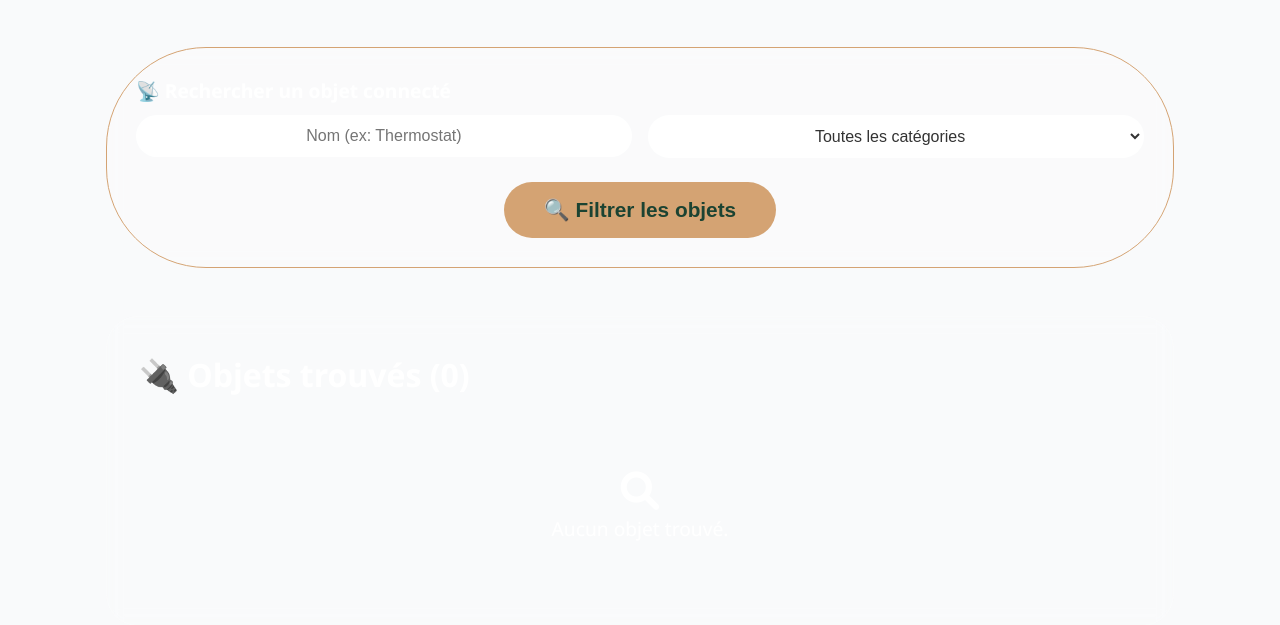
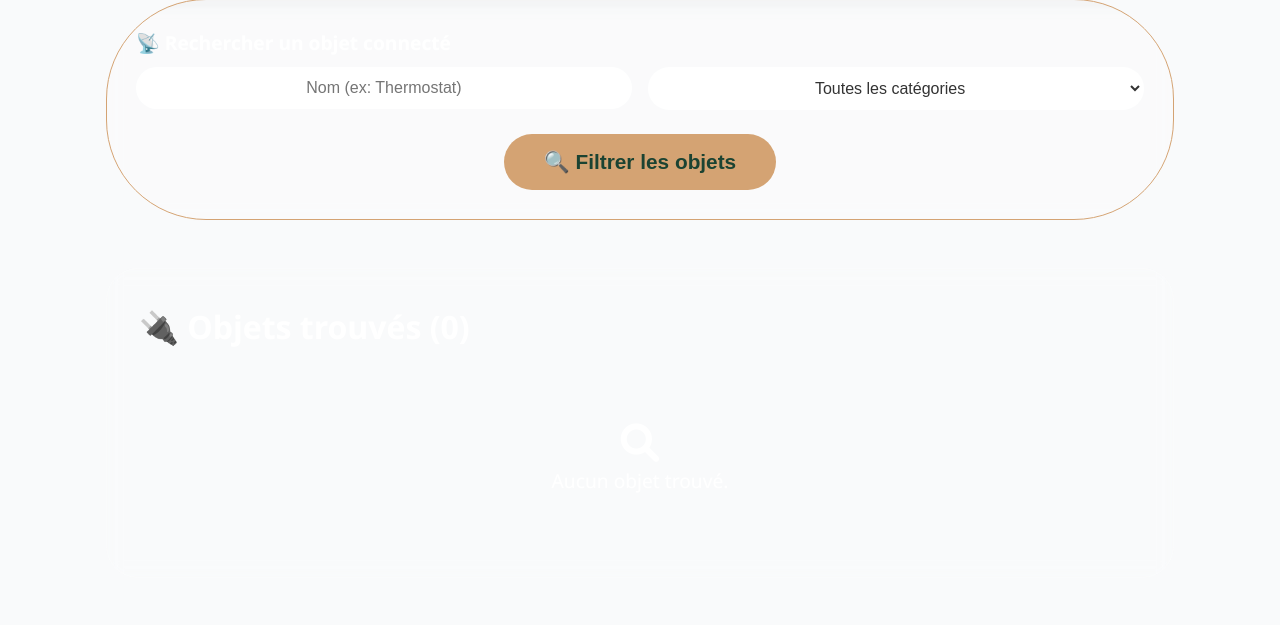
Before and after one commit to Jej0/Refu5Ge, a Django app: page /recherche/ in a window 1280 px wide. Shown: the part 800-1425 px from the top of the page. Run offline with Django 5.2, Linux system fonts and the light colour scheme; data that the repository does not hold is empty.

Commit message:
Update recherche.html

```diff
--- a/core/templates/core/recherche.html
+++ b/core/templates/core/recherche.html
@@ -9,7 +9,6 @@
 
 {% block content %}
 
-  <!-- VIDÉO  -->
   <div class="video-background">
     <video autoplay muted loop playsinline>
       <source src="https://www.thoiry.net/wp-content/uploads/2025/06/VIDEO-SITE-INTERNET.mp4" type="video/mp4">
@@ -50,7 +49,7 @@
           {% for animal in animaux %}
             <div class="carte-info">
               {% if animal.photo %}<img src="{{ animal.photo.url }}" alt="{{ animal.nom }}">
-              {% else %}<div style="height:200px; background:#f3e8d9; display:flex; align-items:center; justify-content:center; font-size:3rem; color:#d4a373;"><i class="fas fa-paw"></i></div>{% endif %}
+              {% else %}<div class="carte-placeholder"><i class="fas fa-paw"></i></div>{% endif %}
               <div class="carte-body">
                 <h3>{{ animal.nom }}</h3>
                 <p>{{ animal.espece }} - {{ animal.race }}</p>
@@ -65,7 +64,7 @@
       {% endif %}
     </div>
 
-    <div class="bulle" style="margin-top: 3rem;">
+    <div class="bulle bulle-objets">
       <label>📡 Rechercher un objet connecté</label>
       <form method="get">
         <div class="filtres-grid">
```
